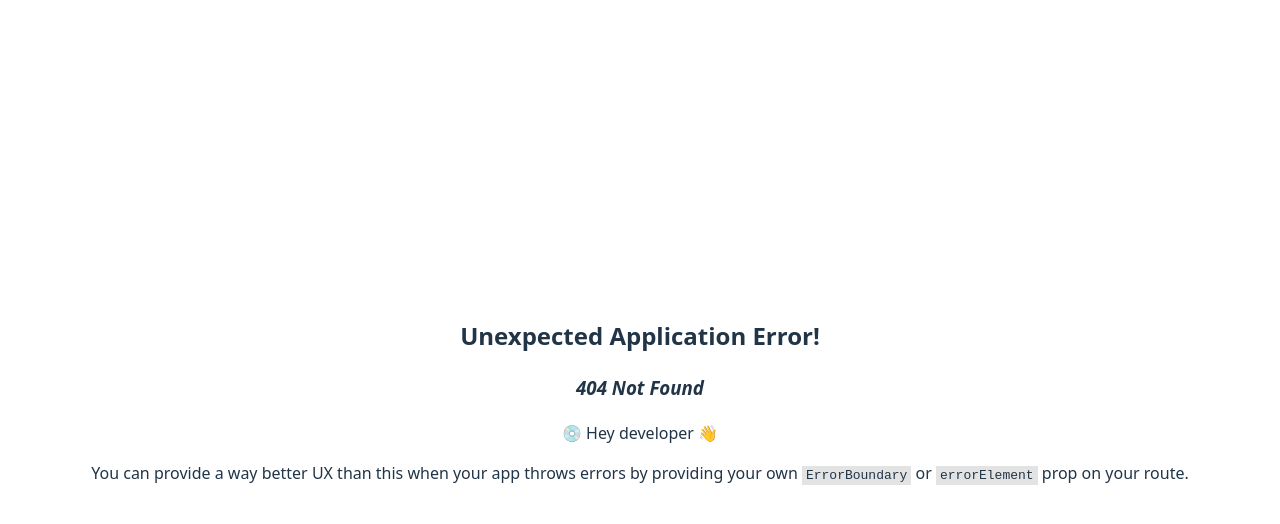
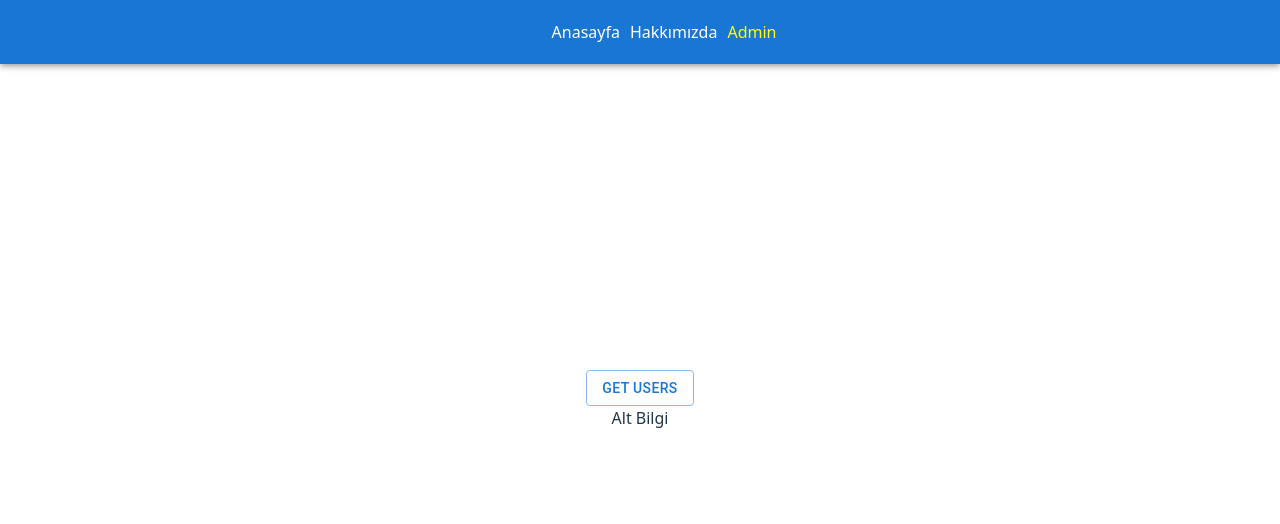
Before and after one commit to neominalsolutions/react-router-v7, a React (Vite) app: page /admin in a window 1280 px wide. Before the commit this address had no page. Shown: the top 524 px of the page. Built offline with nearby package versions, Linux system fonts and the light colour scheme.

Commit message:
UserGrid

```diff
--- a/package.json
+++ b/package.json
@@ -13,6 +13,7 @@
     "@emotion/react": "^11.14.0",
     "@emotion/styled": "^11.14.0",
     "@mui/material": "^7.1.2",
+    "@mui/x-data-grid": "^8.5.3",
     "react": "^19.1.0",
     "react-dom": "^19.1.0",
     "react-router": "^7.6.2"
--- a/src/layouts/site/layout.tsx
+++ b/src/layouts/site/layout.tsx
@@ -31,6 +31,13 @@ function MainLayout() {
 							>
 								Hakkımızda
 							</NavLink>
+							<NavLink
+								className={({ isActive }) => (isActive ? 'active' : '')}
+								style={{ color: 'white', padding: '5px' }}
+								to="/admin"
+							>
+								Admin
+							</NavLink>
 						</Box>
 					</Toolbar>
 				</AppBar>
--- /dev/null
+++ b/src/pages/admin/home/page.tsx
@@ -0,0 +1,24 @@
+import { Button, Grid } from '@mui/material';
+import { useNavigate } from 'react-router';
+
+// /admin path
+function AdminHome() {
+	const navigate = useNavigate(); // JS tarafında form gönderimi sonrası bir sayfaya yönlendirme varsa
+
+	const onButtonClick = () => {
+		const result = confirm('User Sayfasına gitmek istediğinize emin misiniz ?');
+		if (result) navigate('/admin/users');
+	};
+
+	return (
+		<>
+			<Grid container>
+				<Button onClick={onButtonClick} variant="outlined">
+					Get Users
+				</Button>
+			</Grid>
+		</>
+	);
+}
+
+export default AdminHome;
--- /dev/null
+++ b/src/pages/admin/users/page.tsx
@@ -0,0 +1,44 @@
+/* eslint-disable @typescript-eslint/no-explicit-any */
+import { Button, Container, Typography } from '@mui/material';
+import { useLoaderData } from 'react-router';
+import { DataGrid, type GridColDef } from '@mui/x-data-grid';
+
+function UsersPage() {
+	const data = useLoaderData(); // loader functionda return edilen değere bağlan.
+	console.log('data', data);
+
+	const columns: GridColDef[] = [
+		{ field: 'name', headerName: 'İsmi', width: 200 },
+		{ field: 'username', headerName: 'Kullanıcı Adı', width: 300 },
+		{
+			field: 'address',
+			headerName: 'Adres',
+			renderCell: (params: any) => <>{params.row['address']['city']}</>,
+		},
+		{
+			field: 'actions',
+			headerName: 'Kullanıcı Adı',
+			renderCell: (params: any) => {
+				console.log('params', params.row);
+				return (
+					<>
+						<Button>Düzenle</Button>
+					</>
+				);
+			},
+		},
+	];
+
+	return (
+		<>
+			<Container sx={{ marginTop: 10 }}>
+				<DataGrid rows={data} columns={columns}></DataGrid>
+				<Typography variant="h2">Users Page</Typography>
+			</Container>
+
+			<div>Data Size: {data.length}</div>
+		</>
+	);
+}
+
+export default UsersPage;
--- /dev/null
+++ b/src/routes/admin.routes.tsx
@@ -0,0 +1,37 @@
+import { type RouteObject } from 'react-router';
+import MainLayout from '../layouts/site/layout';
+import AdminHome from '../pages/admin/home/page';
+import UsersPage from '../pages/admin/users/page';
+
+export const adminRoutes: RouteObject = {
+	path: 'admin',
+	Component: MainLayout,
+	children: [
+		{
+			index: true,
+			Component: AdminHome,
+		},
+		{
+			path: 'users',
+			loader: async () => {
+				// loader tanımlamalarını async await tanımlamalıyız
+
+				const response = await fetch(
+					'https://jsonplaceholder.typicode.com/users'
+				);
+				const data = await response.json();
+
+				return data;
+
+				// v7 ile gelen bir özellik,
+				// fetch('https://jsonplaceholder.typicode.com/users')
+				// 	.then((response) => response.json())
+				// 	.then((data) => {
+				// 		console.log('data', data);
+				// 		return data;
+				// 	});
+			},
+			Component: UsersPage,
+		},
+	],
+};
```
Also changed, not shown: src/main.tsx (+3 -7 lines), 1 other file (tests, documents, lock files or other folders).
